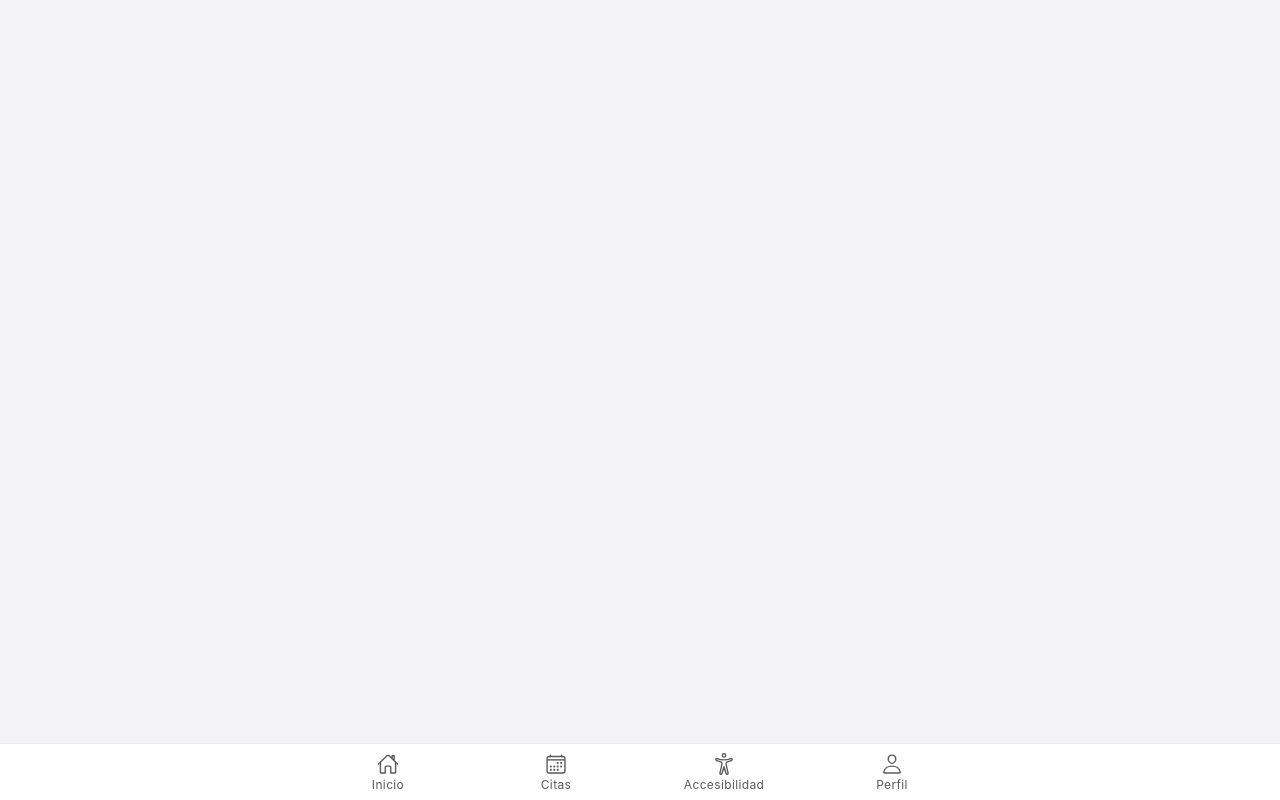
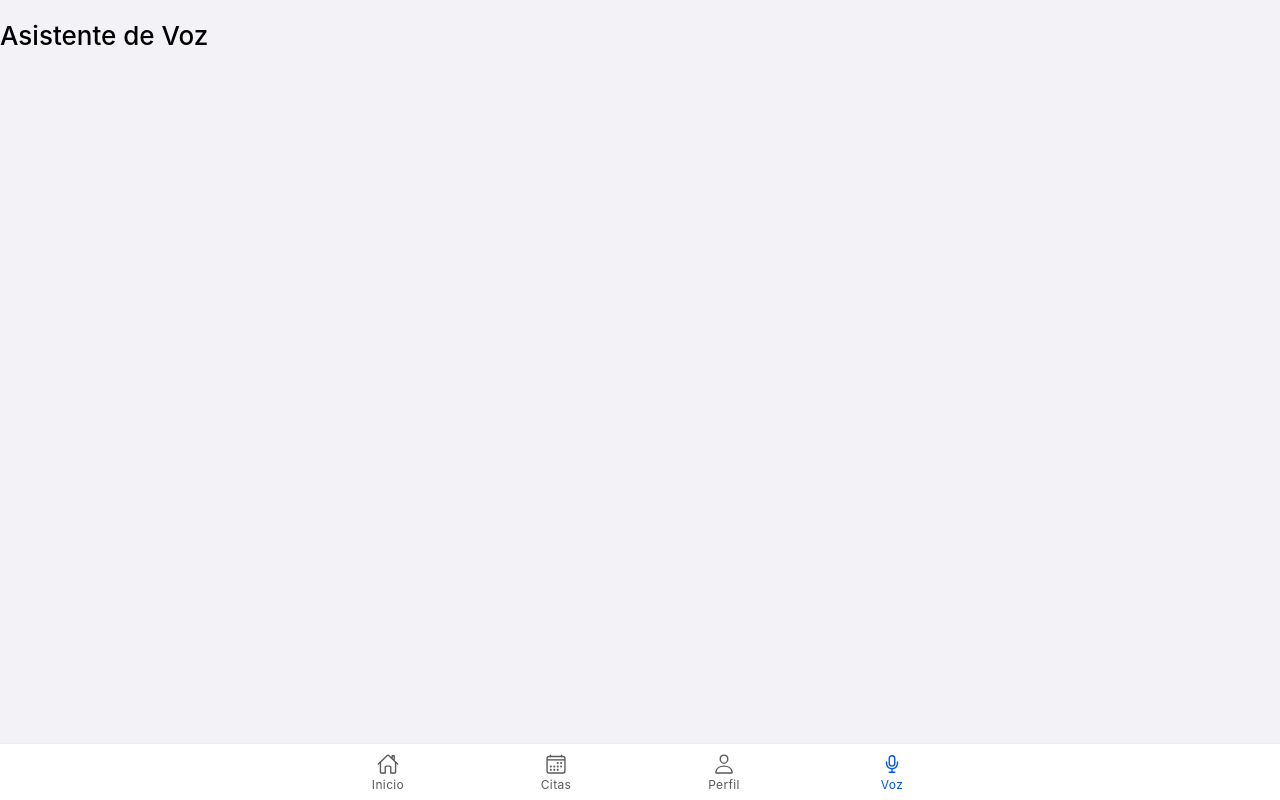
Before and after one commit to JhanRojas/multident-web-mobile, a React (Vite) app: page /voiceAssistant in a window 1280 px wide. Built offline with nearby package versions, Linux system fonts and the light colour scheme.

Commit message:
custom main tabbar

```diff
--- a/src/App.jsx
+++ b/src/App.jsx
@@ -14,13 +14,13 @@ import { Route, Redirect } from 'react-router-dom'
 
 import {
   homeOutline,
-  accessibilityOutline,
+  micOutline,
   calendarOutline,
   personOutline
 } from 'ionicons/icons'
 
 import Home from './pages/Home'
-import Accessibility from './pages/Accessibility'
+import VoiceAssistant from './pages/VoiceAssistant'
 import Appointments from './pages/Appointments'
 import Profile from './pages/Profile'
 
@@ -45,8 +45,8 @@ function App() {
 
             <Route
               exact
-              path="/accessibility"
-              component={Accessibility}
+              path="/voiceAssistant"
+              component={VoiceAssistant}
             />
 
             <Route
@@ -76,17 +76,17 @@ function App() {
               <IonLabel>Citas</IonLabel>
             </IonTabButton>
 
-            <IonTabButton
-              tab="accessibility"
-              href="/accessibility"
-            >
-              <IonIcon icon={accessibilityOutline} />
-              <IonLabel>Accesibilidad</IonLabel>
-            </IonTabButton>
-
             <IonTabButton tab="profile" href="/profile">
               <IonIcon icon={personOutline} />
               <IonLabel>Perfil</IonLabel>
+            </IonTabButton>
+
+            <IonTabButton
+              tab="voiceAssistant"
+              href="/voiceAssistant"
+            >
+              <IonIcon icon={micOutline} />
+              <IonLabel>Voz</IonLabel>
             </IonTabButton>
 
           </IonTabBar>
--- a/src/pages/Accessibility.jsx
+++ /dev/null
@@ -1,3 +0,0 @@
-export default function Accessibility() {
-  return <h1>Accesibilidad</h1>
-}
--- /dev/null
+++ b/src/pages/VoiceAssistant.jsx
@@ -0,0 +1,3 @@
+export default function VoiceAssistant() {
+  return <h1>Asistente de Voz</h1>
+}
```
